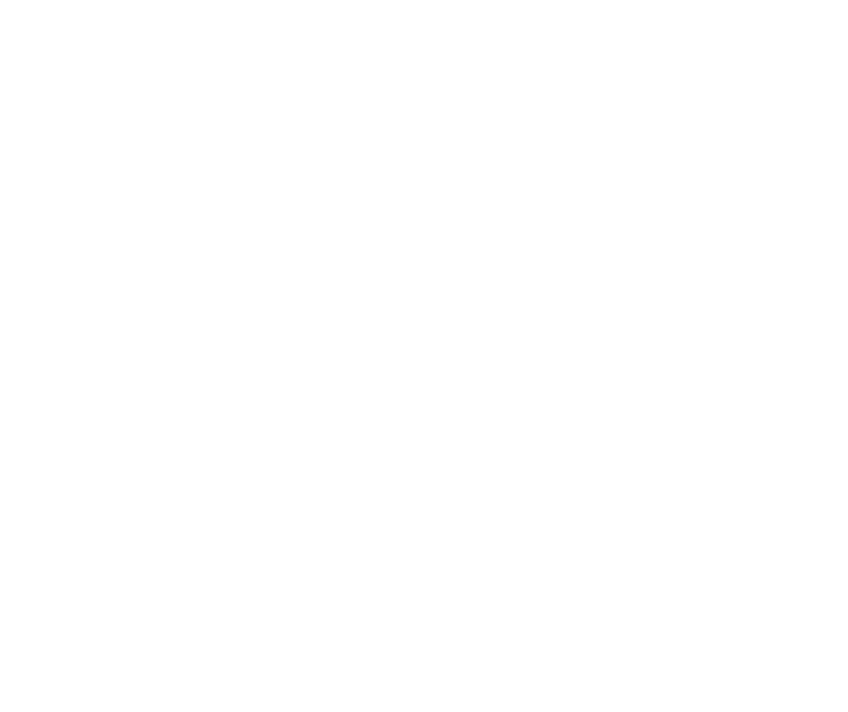
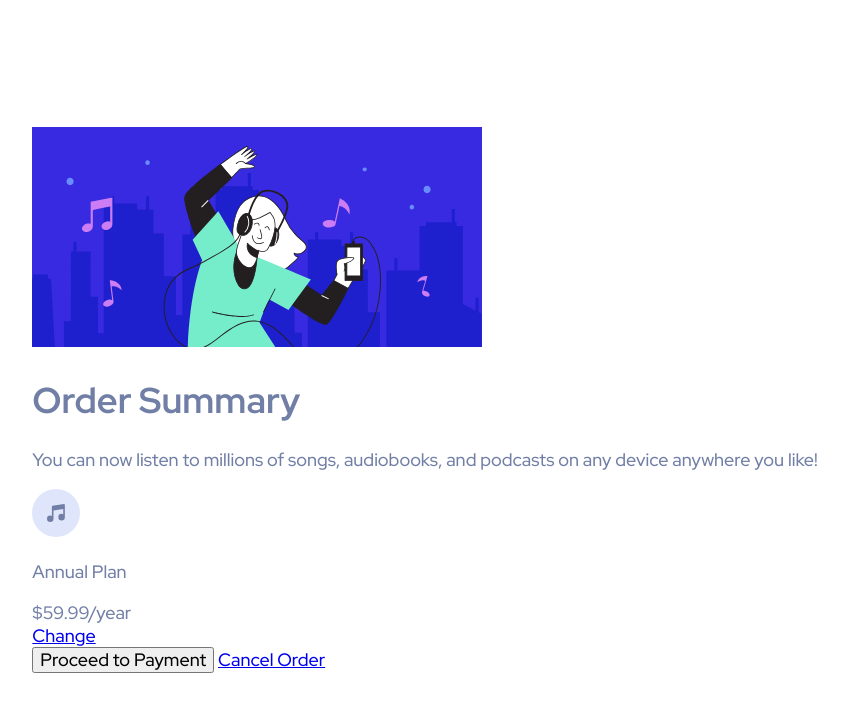
Before and after one commit to tokhirboiskhonov/Order-summary-component, a plain HTML site: page index.html in a window 1280 px wide. Shown: the whole page, without its empty margins (215-1063 px from the left). Drawn offline with nearby package versions, Linux system fonts and the light colour scheme.

Commit message:
Finished HTML for the project.

```diff
--- a/index.html
+++ b/index.html
@@ -18,5 +18,45 @@
     <title>Frontend Mentor | Order summary card</title>
   </head>
 
-  <body></body>
+  <body>
+    <main>
+      <div class="order-summary-card">
+        <img
+          class="order-summary-card__img"
+          src="/images/illustration-hero.svg"
+          alt="Pattern-background"
+          width="450"
+          height="220"
+        />
+
+        <div class="order-summary-card__wrapper">
+          <h1 class="order-summary-card__title">Order Summary</h1>
+          <p class="order-summary-card__description">
+            You can now listen to millions of songs, audiobooks, and podcasts on
+            any device anywhere you like!
+          </p>
+
+          <div class="order-summary-card__plan">
+            <img
+              src="/images/icon-music.svg"
+              alt="Icon-music"
+              width="48"
+              height="48"
+            />
+
+            <div class="order-summary-card__plan--inner">
+              <p>Annual Plan</p>
+              <span>$59.99/year</span>
+            </div>
+
+            <a class="order-summary-card__link" href="#">Change</a>
+          </div>
+
+          <button class="payment-button">Proceed to Payment</button>
+
+          <a class="cancel-link" href="#">Cancel Order</a>
+        </div>
+      </div>
+    </main>
+  </body>
 </html>
```
